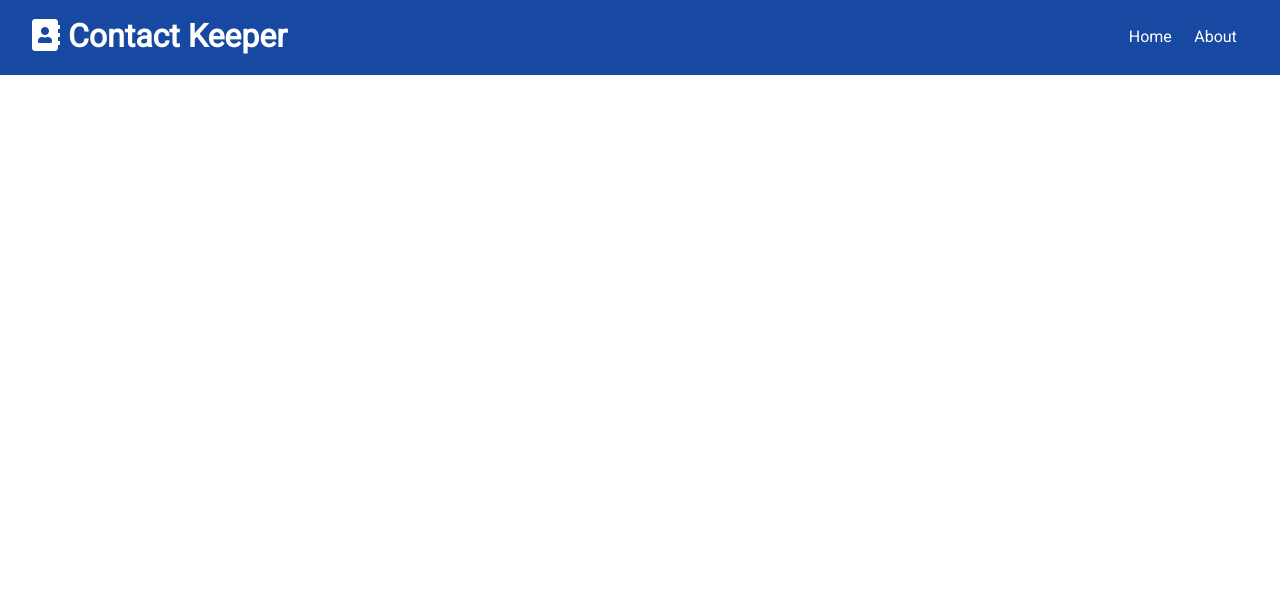
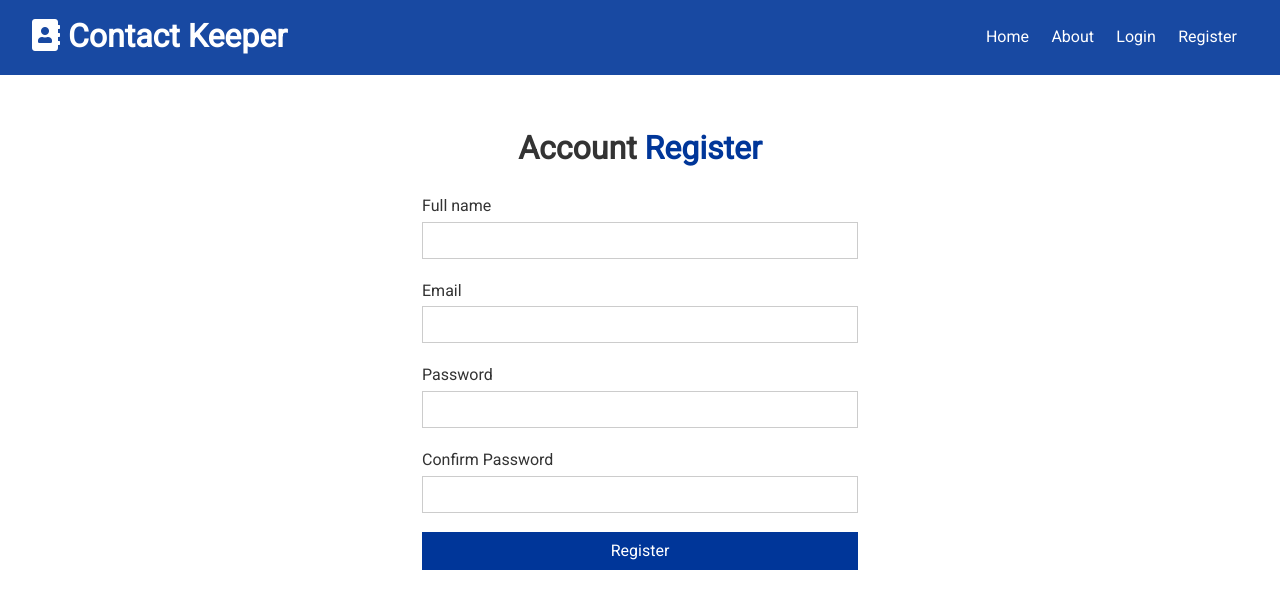
Before and after one commit to KarenOk/Contact-Keeper, a React (Create React App) app in the folder client/: page /register in a window 1280 px wide. Shown: the top 608 px of the page. Built offline with nearby package versions, Linux system fonts and the light colour scheme.

Commit message:
implement auth pages

```diff
--- a/client/src/App.js
+++ b/client/src/App.js
@@ -3,6 +3,8 @@ import './App.css';
 import Navbar from "./components/layout/Navbar";
 import Home from "./components/pages/Home";
 import About from "./components/pages/About";
+import Login from "./components/auth/Login";
+import Register from "./components/auth/Register";
 import { BrowserRouter as Router, Switch, Route } from 'react-router-dom';
 
 const App = () => {
@@ -14,6 +16,8 @@ const App = () => {
           <Switch>
             <Route exact path="/" component={Home} />
             <Route exact path="/about" component={About} />
+            <Route exact path="/login" component={Login} />
+            <Route exact path="/register" component={Register} />
           </Switch>
         </div>
       </React.Fragment>
--- /dev/null
+++ b/client/src/components/auth/Login.js
@@ -0,0 +1,39 @@
+import React, { useState } from 'react';
+
+function Login() {
+    const [form, setForm] = useState({
+        email: "",
+        password: ""
+    });
+
+    const { email, password } = form;
+
+    const onChange = e => setForm({ ...form, [e.target.name]: e.target.value });
+
+    const onSubmit = e => {
+        e.preventDefault();
+        console.log("Logged in");
+    };
+
+    return (
+        <div className="form-container">
+            <h1> Account <span className="text-primary">Login</span> </h1>
+
+            <form onSubmit={onSubmit}>
+                <div className="form-group">
+                    <label htmlFor="email"> Email </label>
+                    <input type="email" name="email" id="email" onChange={onChange} />
+                </div>
+
+                <div className="form-group">
+                    <label htmlFor="password"> Password </label>
+                    <input type="password" name="password" id="password" onChange={onChange} />
+                </div>
+
+                <input type="submit" value="Login" className="btn btn-primary btn-block" />
+            </form>
+        </div>
+    );
+}
+
+export default Login;
--- /dev/null
+++ b/client/src/components/auth/Register.js
@@ -0,0 +1,51 @@
+import React, { useState } from 'react';
+
+function Register() {
+    const [form, setForm] = useState({
+        name: "",
+        email: "",
+        password: "",
+        cpassword: ""
+    });
+
+    const { name, email, password, cpassword } = form;
+
+    const onChange = e => setForm({ ...form, [e.target.name]: e.target.value });
+
+    const onSubmit = e => {
+        e.preventDefault();
+        console.log("Registered");
+    };
+
+    return (
+        <div className="form-container">
+            <h1> Account <span className="text-primary">Register</span> </h1>
+
+            <form onSubmit={onSubmit}>
+                <div className="form-group">
+                    <label htmlFor="name"> Full name </label>
+                    <input type="text" name="name" id="name" onChange={onChange} />
+                </div>
+
+                <div className="form-group">
+                    <label htmlFor="email"> Email </label>
+                    <input type="email" name="email" id="email" onChange={onChange} />
+                </div>
+
+                <div className="form-group">
+                    <label htmlFor="password">Password</label>
+                    <input type="password" name="password" id="password" onChange={onChange} />
+                </div>
+
+                <div className="form-group">
+                    <label htmlFor="cpassword"> Confirm Password</label>
+                    <input type="password" name="cpassword" id="cpassword" onChange={onChange} />
+                </div>
+
+                <input type="submit" value="Register" className="btn btn-primary btn-block" />
+            </form>
+        </div>
+    );
+}
+
+export default Register;
--- a/client/src/components/layout/Navbar.js
+++ b/client/src/components/layout/Navbar.js
@@ -12,6 +12,8 @@ function Navbar({ title, icon }) {
             <ul>
                 <li> <Link to="/" > Home</Link></li>
                 <li> <Link to="/about" > About</Link></li>
+                <li> <Link to="/login" > Login</Link></li>
+                <li> <Link to="/register" > Register</Link></li>
             </ul>
         </div>
     );
```
